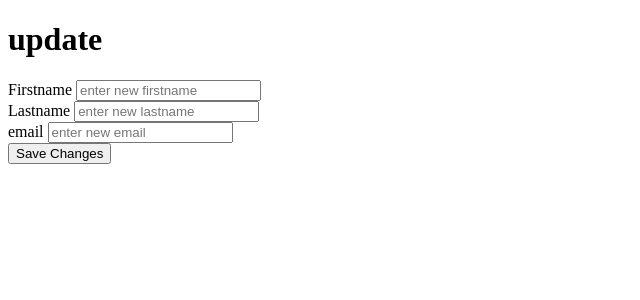
After one commit to shijinsidharth/registration, a Django app: template register/regis_pro/regis_app/templates/update.html in a window 1280 px wide. The commit adds this page. Shown: the top 300 px of the page, without its empty margins (0-640 px from the left). Run offline with Django 3.2, Linux system fonts and the light colour scheme; the template is opened without the code that fills it, so the values that code supplies are empty.

Commit message:
first commit2

```diff
--- a/register/regis_pro/regis_app/templates/home.html
+++ b/register/regis_pro/regis_app/templates/home.html
@@ -11,7 +11,9 @@
     <h1> {{ name }} </h1>
     <ul>
         <li><a href="/new/profile">view profile</a></li>
+        <li><a href="/new/update">update profile</a> </li>
     </ul>
+
 
 </body>
 </html>
--- a/register/regis_pro/regis_app/templates/profile.html
+++ b/register/regis_pro/regis_app/templates/profile.html
@@ -40,7 +40,7 @@
                     <button type="button" class="close" data-dismiss="modal">&times;</button>
                 </div>
                 <div class="modal-body">
-                    <form action="profile" method="POST">
+                    <form action="{% url 'profile' %}" method="POST">
                         {% csrf_token %}
                         <div class="form-group">
                             <label for="">Firstname</label>
--- /dev/null
+++ b/register/regis_pro/regis_app/templates/update.html
@@ -0,0 +1,30 @@
+<!DOCTYPE html>
+<html lang="en">
+<head>
+    <meta charset="UTF-8">
+    <meta http-equiv="X-UA-Compatible" content="IE=edge">
+    <meta name="viewport" content="width=device-width, initial-scale=1.0">
+    <title>Document</title>
+</head>
+<body>
+    <h1>update</h1>
+    <form action="/new/update" method="POST">
+        {% csrf_token %}
+        <div class="form-group">
+            <label for="">Firstname</label>
+            <input type="text" class="form-control" placeholder="enter new firstname" value="{{user.firstname}}" id="" name="fname">
+        </div>
+        <div class="form-group">
+            <label for="">Lastname</label>
+            <input type="text" class="form-control" placeholder="enter new lastname" value="{{user.lastname}}" id="" name="lname">
+        </div>
+        <div class="form-group">
+            <label for="">email</label>
+            <input type="text" class="form-control" placeholder="enter new email" id="" value="{{user.email}}" name="nemail">
+        </div>
+        <div class="modal-footer">
+            <button type="submit" class="btn btn-primary" data-dismiss="modal">Save Changes</button>
+        </div>
+    </form>
+</body>
+</html>
--- /dev/null
+++ b/register/regis_pro/requirements.txt
@@ -0,0 +1,6 @@
+asgiref==3.3.4
+Django==3.2.4
+psycopg2==2.8.6
+pytz==2021.1
+sqlparse==0.4.1
+typing-extensions==3.10.0.0
```
Also changed, not shown: register/regis_pro/regis_app/views.py (+18 -1 lines).
